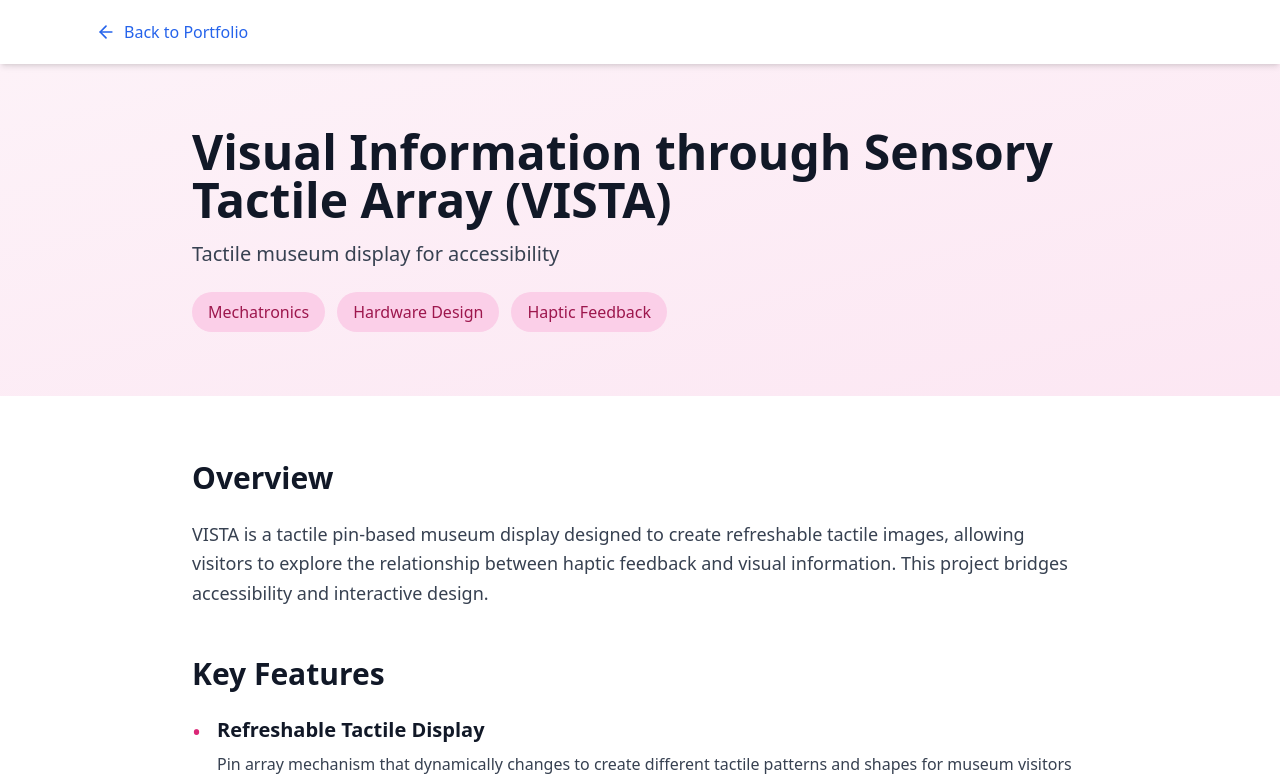
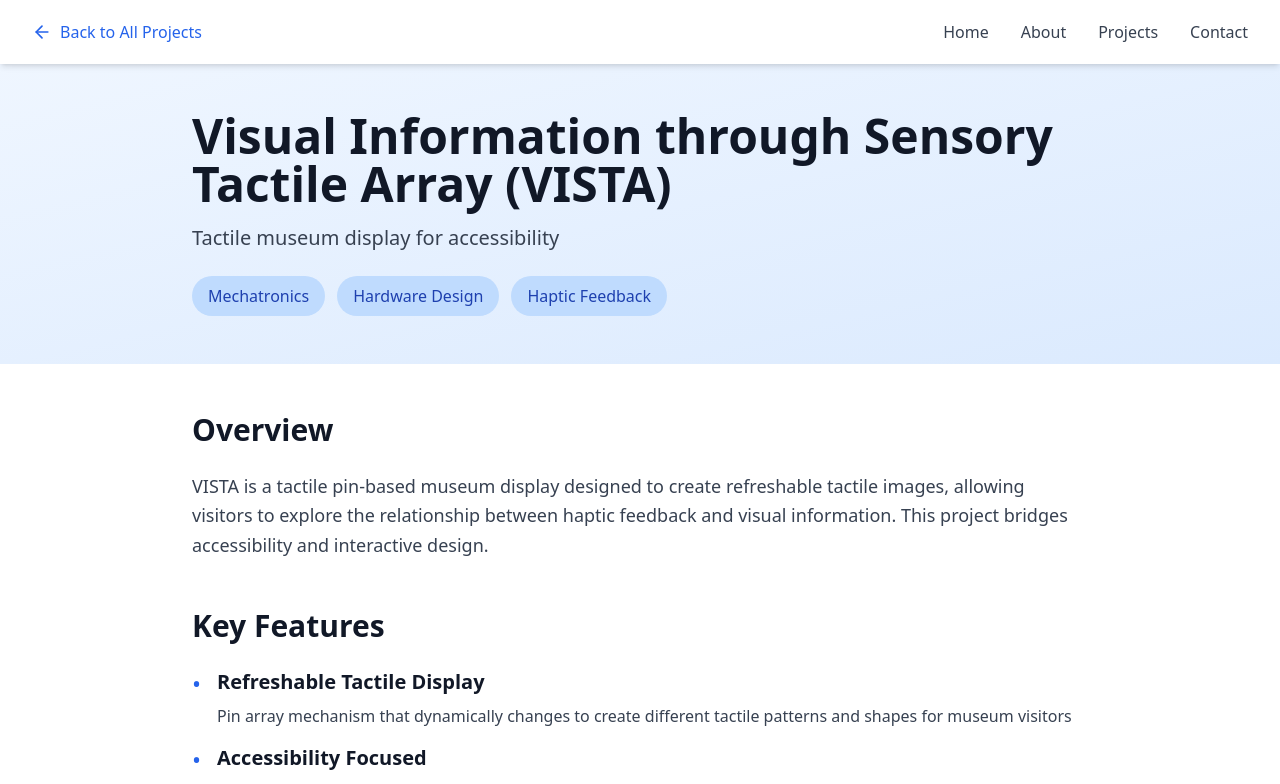
Before and after one commit to yvonne177/portfolio, a React (Vite) app: page /portfolio/vista-tactile-display in a window 1280 px wide. Shown: the top 784 px of the page. Built offline with nearby package versions, Linux system fonts and the light colour scheme.

Commit message:
finalizedwebsite  strucuture and menu issues

```diff
--- a/src/App.jsx
+++ b/src/App.jsx
@@ -3,6 +3,7 @@ import { Github, Linkedin, Mail, ChevronDown, Menu, X, ExternalLink, Download, C
 import { Link } from 'react-router-dom'
 
 export default function Portfolio() {
+
   const [isMenuOpen, setIsMenuOpen] = useState(false);
   const [activeSection, setActiveSection] = useState('home');
   const [isScrolled, setIsScrolled] = useState(false);
@@ -116,6 +117,32 @@ export default function Portfolio() {
   useEffect(() => {
   const handleScroll = () => {
     setIsScrolled(window.scrollY > 50);
+
+    // Track active section
+    const sections = ['about', 'projects', 'contact'];
+    for (let section of sections) {
+      const element = document.getElementById(section);
+      if (element) {
+        const rect = element.getBoundingClientRect();
+        if (rect.top <= 200) {
+          setActiveSection(section);
+        }
+      }
+    }
+
+    // Reset to home if at top
+    if (window.scrollY < 100) {
+      setActiveSection('home');
+    }
+  };
+
+  window.addEventListener('scroll', handleScroll);
+  return () => window.removeEventListener('scroll', handleScroll);
+}, []);
+
+  useEffect(() => {
+    const handleScroll = () => {
+      setIsScrolled(window.scrollY > 50);
     };
     window.addEventListener('scroll', handleScroll);
     return () => window.removeEventListener('scroll', handleScroll);
@@ -180,7 +207,13 @@ export default function Portfolio() {
             {['Home', 'About', 'Projects', 'Contact'].map((item) => (
               <button
                 key={item}
-                  onClick={() => scrollToSection(item.toLowerCase())}
+                onClick={() => {
+                  if (item === 'Home') {
+                    window.scrollTo({ top: 0, behavior: 'smooth' });
+                  } else {
+                    scrollToSection(item.toLowerCase());
+                  }
+                }}
                 className={`hover:text-blue-600 transition-colors font-medium ${activeSection === item.toLowerCase() ? 'text-blue-600' : 'text-gray-700'}`}
               >
                 {item}
@@ -205,7 +238,13 @@ export default function Portfolio() {
               {['Home', 'About', 'Projects', 'Contact'].map((item) => (
                 <button
                   key={item}
-                  onClick={() => scrollToSection(item.toLowerCase())}
+                  onClick={() => {
+                    if (item === 'Home') {
+                      window.scrollTo({ top: 0, behavior: 'smooth' });
+                    } else {
+                      scrollToSection(item.toLowerCase());
+                    }
+                  }}
                   className="block w-full text-left px-3 py-2 hover:bg-gray-50 rounded-md text-gray-700"
                 >
                   {item}
--- a/src/projects/VistaTactileDisplay.jsx
+++ b/src/projects/VistaTactileDisplay.jsx
@@ -1,28 +1,81 @@
 // projects/VistaTactileDisplay.jsx
 import React from 'react'
 import { ArrowLeft } from 'lucide-react'
-import { Link } from 'react-router-dom'
+import { useNavigate } from 'react-router-dom'
 
 export default function VistaTactileDisplay() {
+  const navigate = useNavigate();
+
+  React.useEffect(() => {
+    window.scrollTo(0, 0);
+  }, [])
+
+  const handleBackToProjects = () => {
+    navigate('/portfolio');
+    // Scroll to projects section after navigation
+    setTimeout(() => {
+      const element = document.getElementById('projects');
+      if (element) {
+        element.scrollIntoView({ behavior: 'smooth' });
+      }
+    }, 100);
+  };
+
+  const handleHome = () => {
+    navigate('/portfolio');
+    // Scroll to top after navigation
+    setTimeout(() => {
+      window.scrollTo({ top: 0, behavior: 'smooth' });
+    }, 100);
+  };
+
   return (
     <div className="min-h-screen bg-white text-gray-900">
-      {/* Navigation Back */}
-      <nav className="bg-white/95 backdrop-blur-sm shadow-md sticky top-0 z-50">
-        <div className="max-w-6xl mx-auto px-4 sm:px-6 lg:px-8">
-          <div className="flex items-center h-16">
-            <Link
-              to="/portfolio"
-              className="flex items-center gap-2 text-blue-600 hover:text-blue-700 font-medium transition-colors"
+      {/* Navigation */}
+      <nav className="fixed top-0 w-full z-50 bg-white/95 backdrop-blur-sm shadow-md">
+        <div className="max-w-7xl mx-auto px-4 sm:px-6 lg:px-8">
+          <div className="flex justify-between items-center h-16">
+            <button
+              onClick={handleBackToProjects}
+              className="flex items-center gap-2 text-blue-600 hover:text-blue-700 font-medium transition-colors cursor-pointer"
             >
               <ArrowLeft size={20} />
-              Back to Portfolio
-            </Link>
+              Back to All Projects
+            </button>
+
+            {/* Desktop Navigation */}
+            <div className="hidden md:flex space-x-8">
+              <button
+                onClick={handleHome}
+                className="hover:text-blue-600 transition-colors font-medium text-gray-700 cursor-pointer"
+              >
+                Home
+              </button>
+              <button
+                onClick={handleHome}
+                className="hover:text-blue-600 transition-colors font-medium text-gray-700 cursor-pointer"
+              >
+                About
+              </button>
+              <button
+                onClick={handleBackToProjects}
+                className="hover:text-blue-600 transition-colors font-medium text-gray-700 cursor-pointer"
+              >
+                Projects
+              </button>
+              <button
+                onClick={handleHome}
+                className="hover:text-blue-600 transition-colors font-medium text-gray-700 cursor-pointer"
+              >
+                Contact
+              </button>
+            </div>
           </div>
         </div>
       </nav>
 
       {/* Hero Section */}
-      <section className="py-16 px-4 bg-gradient-to-br from-pink-50 to-pink-100">
+      <section className="pt-12 pb-12 px-4 bg-gradient-to-br from-blue-50 to-blue-100 mt-16">
         <div className="max-w-4xl mx-auto">
           <h1 className="text-5xl font-bold mb-4 text-gray-900">
             Visual Information through Sensory Tactile Array (VISTA)
@@ -31,15 +84,15 @@ export default function VistaTactileDisplay() {
             Tactile museum display for accessibility
           </p>
           <div className="flex flex-wrap gap-3">
-            <span className="bg-pink-200 text-pink-800 px-4 py-2 rounded-full font-medium">Mechatronics</span>
-            <span className="bg-pink-200 text-pink-800 px-4 py-2 rounded-full font-medium">Hardware Design</span>
-            <span className="bg-pink-200 text-pink-800 px-4 py-2 rounded-full font-medium">Haptic Feedback</span>
+            <span className="bg-blue-200 text-blue-800 px-4 py-2 rounded-full font-medium">Mechatronics</span>
+            <span className="bg-blue-200 text-blue-800 px-4 py-2 rounded-full font-medium">Hardware Design</span>
+            <span className="bg-blue-200 text-blue-800 px-4 py-2 rounded-full font-medium">Haptic Feedback</span>
           </div>
         </div>
       </section>
 
       {/* Content Section */}
-      <section className="py-16 px-4">
+      <section className="py-12 px-4">
         <div className="max-w-4xl mx-auto space-y-12">
           {/* Overview */}
           <div>
@@ -54,21 +107,21 @@ export default function VistaTactileDisplay() {
             <h2 className="text-3xl font-bold mb-6 text-gray-900">Key Features</h2>
             <ul className="space-y-4">
               <li className="flex gap-4">
-                <span className="text-pink-600 text-2xl flex-shrink-0">•</span>
+                <span className="text-blue-600 text-2xl flex-shrink-0">•</span>
                 <div>
                   <h3 className="text-xl font-semibold text-gray-900 mb-2">Refreshable Tactile Display</h3>
                   <p className="text-gray-700">Pin array mechanism that dynamically changes to create different tactile patterns and shapes for museum visitors</p>
                 </div>
               </li>
               <li className="flex gap-4">
-                <span className="text-pink-600 text-2xl flex-shrink-0">•</span>
+                <span className="text-blue-600 text-2xl flex-shrink-0">•</span>
                 <div>
                   <h3 className="text-xl font-semibold text-gray-900 mb-2">Accessibility Focused</h3>
                   <p className="text-gray-700">Designed specifically for visually impaired and blind visitors to experience artwork through touch</p>
                 </div>
               </li>
               <li className="flex gap-4">
-                <span className="text-pink-600 text-2xl flex-shrink-0">•</span>
+                <span className="text-blue-600 text-2xl flex-shrink-0">•</span>
                 <div>
                   <h3 className="text-xl font-semibold text-gray-900 mb-2">Haptic-Visual Correlation</h3>
                   <p className="text-gray-700">Explores the relationship between tactile sensations and visual concepts like shape and color</p>
```
Lines whose indentation alone changed are shown as unchanged.
